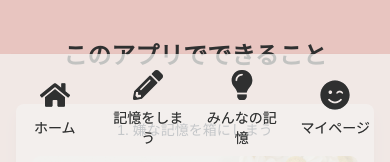
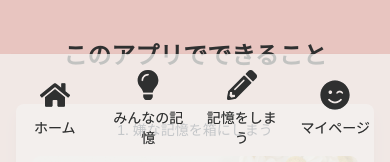
Before and after one commit to erika-to-omochi/be-happy-front, a Next.js app: page / in a window 390 px wide. Shown: the part 680-842 px from the top of the page. Built offline with nearby package versions, Linux system fonts and the light colour scheme; a web font is replaced by a local one.

Commit message:
footerの順序を変更

```diff
--- a/src/app/components/ActionButtons.jsx
+++ b/src/app/components/ActionButtons.jsx
@@ -10,13 +10,13 @@ const ActionButtons = () => {
           <FaHome className="text-3xl" />
           <span className="mt-2 text-sm sm:text-lg">ホーム</span>
         </Link>
+        <Link href="/indexPage" className="flex flex-col items-center justify-center hover:text-[#C0B8AE] transition">
+          <FaLightbulb className="text-3xl" />
+          <span className="mt-2 text-sm sm:text-lg">みんなの記憶</span>
+        </Link>
         <Link href="/box" className="flex flex-col items-center justify-center hover:text-[#C0B8AE] transition">
           <FaPencilAlt className="text-3xl" />
           <span className="mt-2 text-sm sm:text-lg">記憶をしまう</span>
-        </Link>
-        <Link href="/indexPage" className="flex flex-col items-center justify-center hover:text-[#C0B8AE] transition">
-          <FaLightbulb className="text-3xl" />
-          <span className="mt-2 text-sm sm:text-lg">みんなの記憶</span>
         </Link>
         <Link href="/myPage" className="flex flex-col items-center justify-center hover:text-[#C0B8AE] transition">
           < FaSmileWink className="text-3xl" />
```
